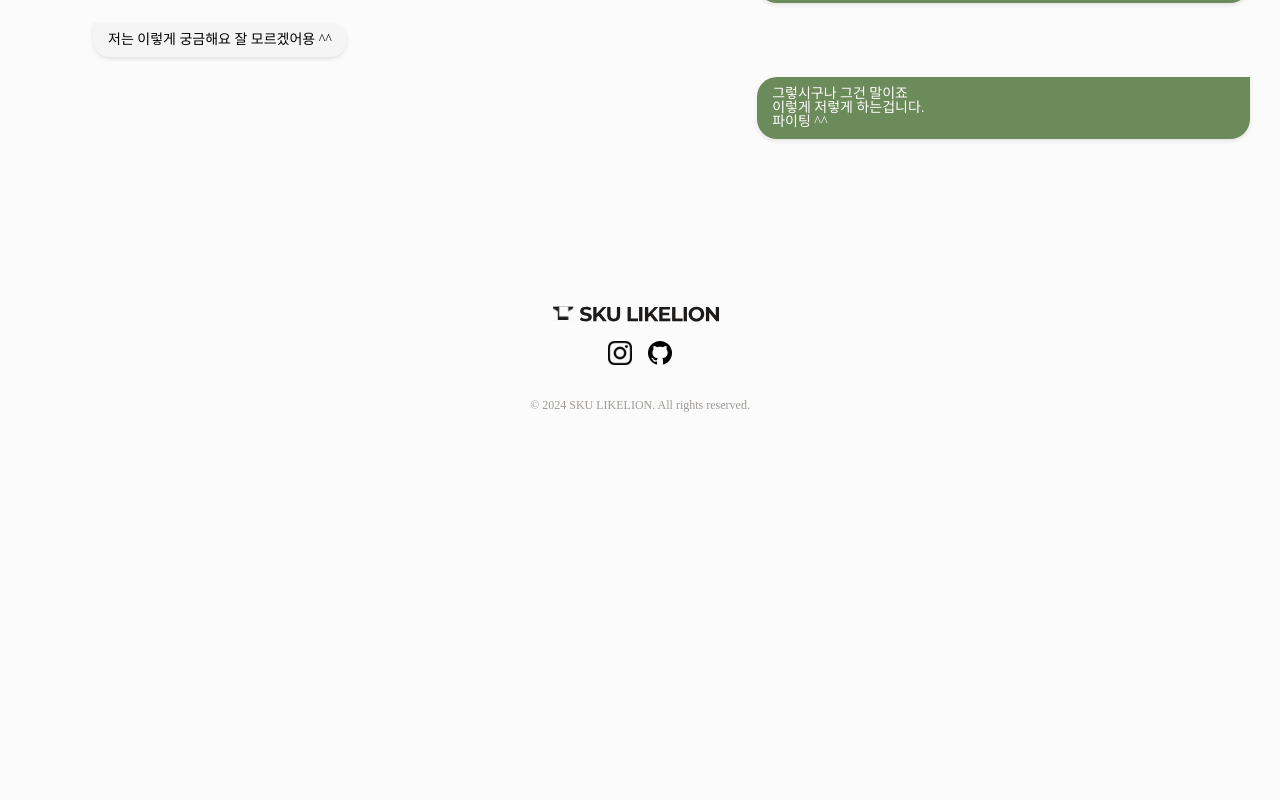
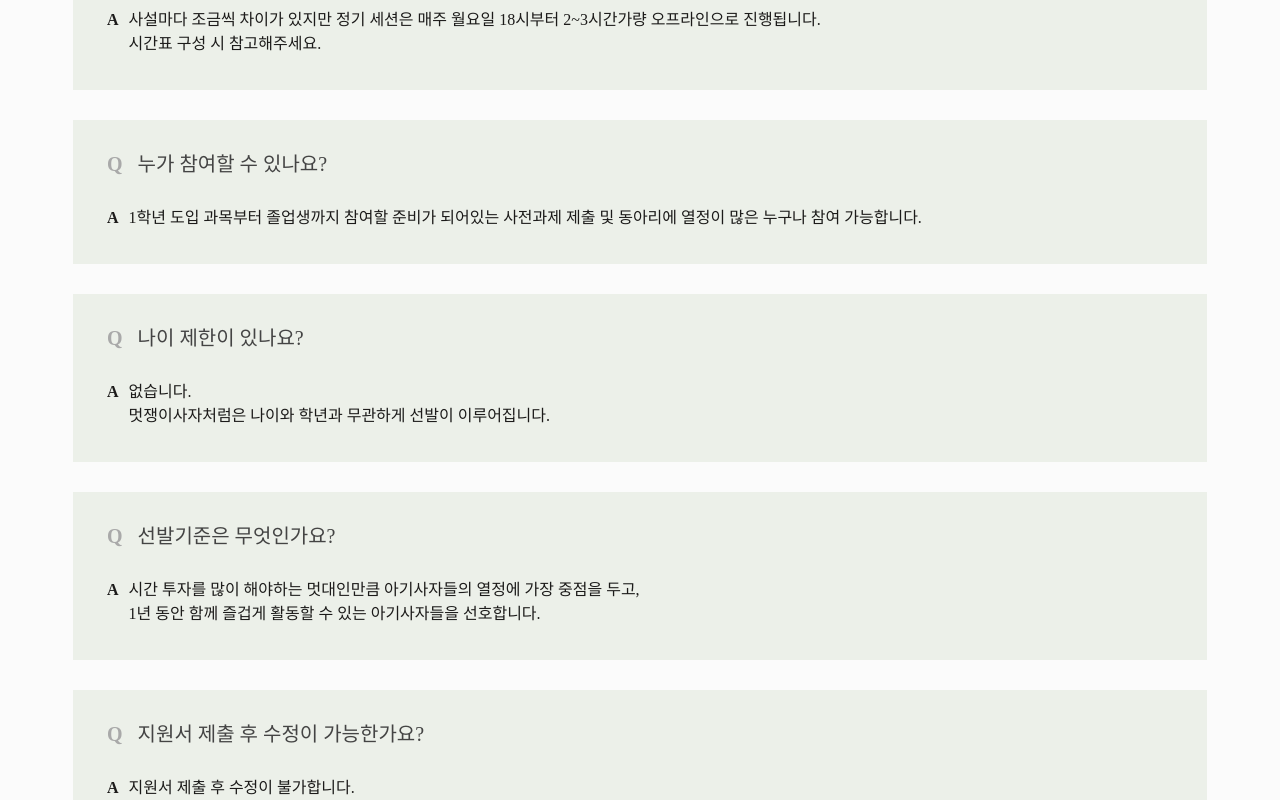
Before and after one commit to LikeLion-SKU/likelion-homepage-fe, a React (Vite) app: page /recruit in a window 1280 px wide. Shown: the part 2900-3700 px from the top of the page. Before the commit the page ends 3327 px from the top, so only its background shows below. Built offline with nearby package versions, Linux system fonts and the light colour scheme; a web font is replaced by a local one.

Commit message:
🎨Design:자주 묻는 질문 사용자 ui변경사항 수정 완료

```diff
--- a/src/components/recruitPage/Question.jsx
+++ b/src/components/recruitPage/Question.jsx
@@ -1,31 +1,68 @@
-import styles from "../../styles/recruitPage/question.module.css"
+import styles from "../../styles/recruitPage/question.module.css";
 
 export default function Question() {
-    const messages = [
-        { type: 'user', text: '저는 이렇게 궁금해요 잘 모르겠어용 ^^' },
-        { type: 'response', text: '그렇시구나 그건 말이죠\n이렇게 저렇게 하는겁니다.\n파이팅 ^^' },
-        { type: 'user', text: '저는 이렇게 궁금해요 잘 모르겠어용 ^^' },
-        { type: 'response', text: '그렇시구나 그건 말이죠\n이렇게 저렇게 하는겁니다.\n파이팅 ^^' },
-        { type: 'user', text: '저는 이렇게 궁금해요 잘 모르겠어용 ^^' },
-        { type: 'response', text: '그렇시구나 그건 말이죠\n이렇게 저렇게 하는겁니다.\n파이팅 ^^' },
+    const qaList = [
+        {
+            question: "비전공자도 참여 가능한가요?",
+            answer:
+                "비전공자도 참여 가능합니다.\n멋쟁이사자처럼의 목표는 컴퓨터과학 비전공자들도 프로그래밍 기초 지식을 배워 자신의 웹서비스를 만들 수 있도록 하는 것입니다.",
+        },
+        {
+            question: "정기 세션은 언제 이루어지나요?",
+            answer:
+                "사설마다 조금씩 차이가 있지만 정기 세션은 매주 월요일 18시부터 2~3시간가량 오프라인으로 진행됩니다.\n시간표 구성 시 참고해주세요.",
+        },
+        {
+            question: "누가 참여할 수 있나요?",
+            answer:
+                "1학년 도입 과목부터 졸업생까지 참여할 준비가 되어있는 사전과제 제출 및 동아리에 열정이 많은 누구나 참여 가능합니다.",
+        },
+        {
+            question: "나이 제한이 있나요?",
+            answer:
+                "없습니다.\n멋쟁이사자처럼은 나이와 학년과 무관하게 선발이 이루어집니다.",
+        },
+        {
+            question: "선발기준은 무엇인가요?",
+            answer:
+                "시간 투자를 많이 해야하는 멋대인만큼 아기사자들의 열정에 가장 중점을 두고,\n 1년 동안 함께 즐겁게 활동할 수 있는 아기사자들을 선호합니다.",
+        },
+        {
+            question: "지원서 제출 후 수정이 가능한가요?",
+            answer:
+                "지원서 제출 후 수정이 불가합니다.\n중복 제출 또한 불가합니다.\n신중하게 지원서를 제출해주시길 바랍니다.",
+        },
+        {
+            question: "여러 트랙으로 중복 지원이 가능한가요?",
+            answer:
+                "여러 트랙으로 중복 지원은 불가합니다.\n중복 제출 또한 불가합니다.\n이미 제출된 지원서가 있을 시 더 이상 지원서를 제출할 수 없습니다.",
+        },
+        {
+            question: "합격 이후 다른 트랙으로 이동할 수 있나요?",
+            answer:
+                "합격 이후 트랙 간 멤버 조정은 없습니다.\n이 점 참고해서 지원 트랙 선택해주세요.",
+        },
     ];
 
     return (
         <div id="questionSection" className={styles.allContainer}>
             <p className={styles.title}>자주 묻는 질문</p>
-            <div className={styles.chatContainer}>
-                {messages.map((message, index) => (
-                    <div
-                        key={index}
-                        className={
-                            message.type === 'user'
-                                ? styles.messageUser
-                                : styles.messageResponse
-                        }
-                    >
-                        {message.text.split('\n').map((line, i) => (
-                            <p key={i}>{line}</p>
-                        ))}
+            <div className={styles.qaContainer}>
+                {qaList.map((qa, index) => (
+                    <div key={index} className={styles.qaItem}>
+                        <div className={styles.question}>
+                            <span>Q</span> {qa.question}
+                        </div>
+                        <div className={styles.answer}>
+                            <span className={styles.answerPrefix}>A</span>
+                            <div className={styles.answerContainer}>
+                                {qa.answer.split("\n").map((line, i) => (
+                                    <p key={i} className={styles.answerLine}>
+                                        {line}
+                                    </p>
+                                ))}
+                            </div>
+                        </div>
                     </div>
                 ))}
             </div>
--- a/src/styles/recruitPage/question.module.css
+++ b/src/styles/recruitPage/question.module.css
@@ -1,5 +1,6 @@
 .allContainer{
     margin-left: 5%;
+    margin-right: 5%;
     margin-top: 5%;
     margin-bottom: 10%;
 }
@@ -11,41 +12,52 @@
     margin-bottom: 10%;
 }
 
-.chatContainer {
+.qaContainer {
     display: flex;
     flex-direction: column;
-    gap: 20px;
-    padding: 20px;
+    gap: 30px;
 }
 
-.messageRow {
-    display: flex;
-    align-items: flex-start;
+.qaItem {
+    padding: 3%;
+    background-color: #ECF0E9;
 }
 
-.messageUser {
-    background-color: #f5f5f5;
-    color: #000;
-    padding: 10px 15px;
-    border-radius: 0px 20px 20px 20px;
-    max-width: 60%;
-    text-align: left;
-    font-size: 14px;
+.question {
+    font-size: 20px;
     font-weight: 500;
-    margin-right: auto;
-    box-shadow: 0 2px 4px rgba(0, 0, 0, 0.1);
+    margin-bottom: 3%;
+    color: #444;
 }
 
-.messageResponse {
-    background-color: #6c8b5a;
-    color: #fff;
-    padding: 10px 15px;
-    border-radius: 20px 0px 20px 20px;
-    max-width: 60%;
-    width: 40%;
-    text-align: left;
-    font-size: 14px;
+.question span {
+    color: #a9a9a9;
+    font-weight: bold;
+    margin-right: 10px;
+}
+
+.answer {
+    font-size: 16px;
+    color: #1C1B1A;
     font-weight: 500;
-    margin-left: auto;
-    box-shadow: 0 2px 4px rgba(0, 0, 0, 0.1);
+    line-height: 1.5;
+    display: flex;
 }
+
+.answerPrefix {
+    color: #1C1B1A;
+    font-weight: bold;
+    margin-right: 10px;
+    flex-shrink: 0;
+}
+
+.answerContainer {
+    flex: 1;
+}
+
+.answerLine {
+    margin: 0;
+    padding: 0;
+    text-indent: 0;
+    line-height: 1.5;
+}
```
